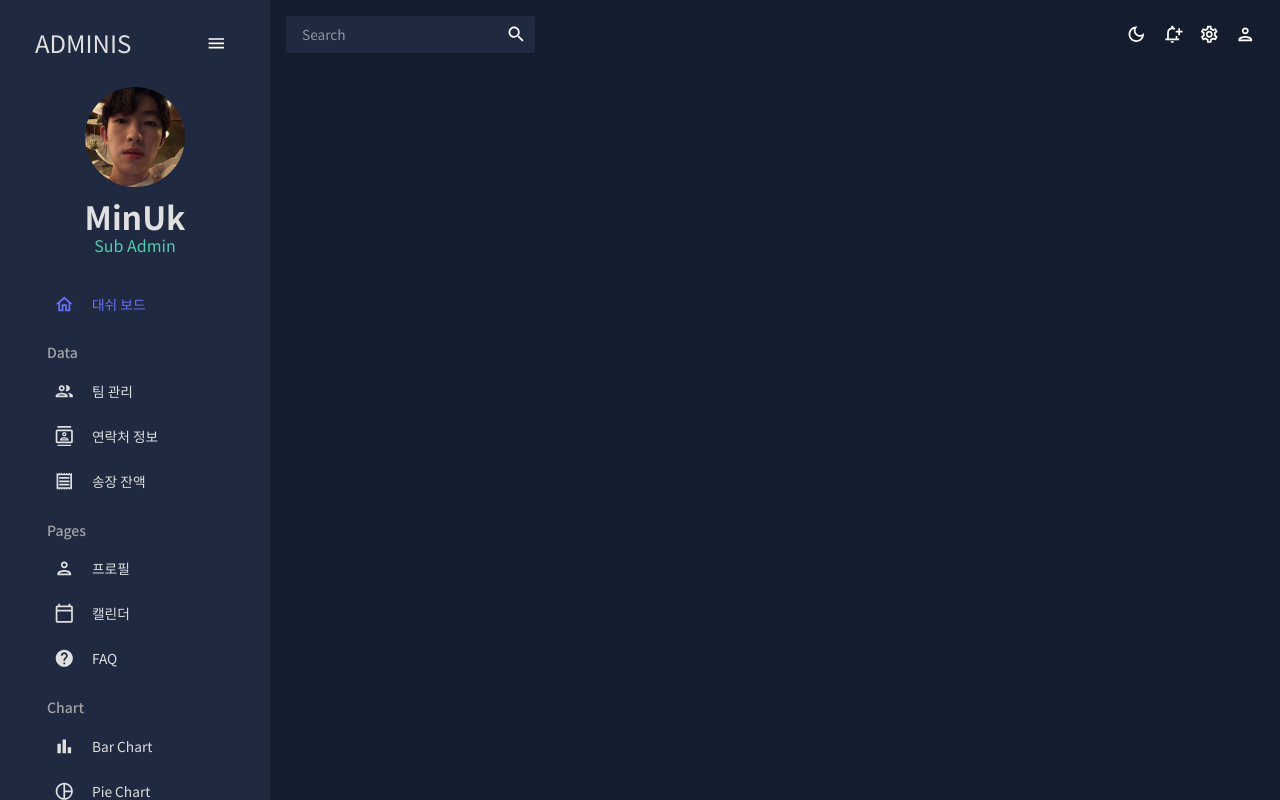
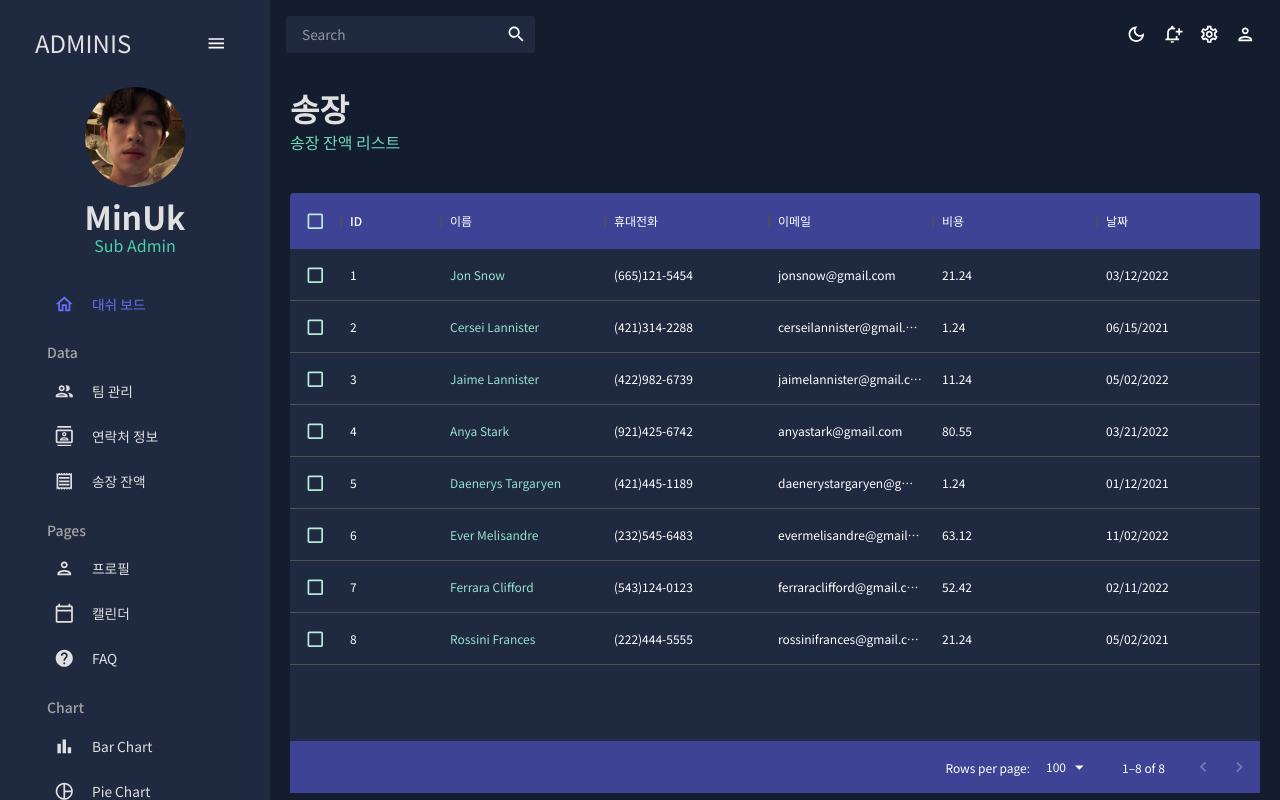
Before and after one commit to minuk3508/admin-dashboard, a React (Create React App) app: page /invoices in a window 1280 px wide. Built offline with nearby package versions, Linux system fonts and the light colour scheme.

Commit message:
Invoice 완료

```diff
--- a/src/App.js
+++ b/src/App.js
@@ -5,7 +5,7 @@
 import Dashboard from "./scenes/dashboard/index";
 import Sidebars from "./scenes/global/Sidebar";
 import Team from "./scenes/team";
-// import Invoices from "./scenes/invoices"
+import Invoices from "./scenes/invoices";
 import Contacts from "./scenes/contacts";
 // import Bar from "./scenes/bar"
 // import Form from "./scenes/form"
@@ -29,7 +29,7 @@
               <Route path="/" element={<Dashboard />} />
               <Route path="/team" element={<Team />} />
               <Route path="/contacts" element={<Contacts />} />
-              {/* <Route path="/invoices" element={<Invoices />} /> */}
+              <Route path="/invoices" element={<Invoices />} />
               {/* <Route path="/form" element={<Form />} /> */}
               {/* <Route path="/bar" element={<Bar />} /> */}
               {/* <Route path="/line" element={<Line />} /> */}
--- /dev/null
+++ b/src/scenes/invoices/index.jsx
@@ -0,0 +1,66 @@
+import { Box, Typography, useTheme } from "@mui/material";
+import { DataGrid } from "@mui/x-data-grid";
+import { tokens } from "../../theme";
+import { mockDataInvoices } from "../../data/mockData";
+import Header from "../../components/Header";
+
+const Invoices = () => {
+  const theme = useTheme();
+  const colors = tokens(theme.palette.mode);
+
+  const columns = [
+    { field: "id", headerName: "ID" },
+    {
+      field: "name",
+      headerName: "이름",
+      flex: 1,
+      cellClassName: "name-column--cell",
+    },
+    { field: "phone", headerName: "휴대전화", flex: 1 },
+    { field: "email", headerName: "이메일", flex: 1 },
+    {
+      field: "cost",
+      headerName: "비용",
+      flex: 1,
+      renderCell: (params) => {
+        <Typography style={{ color: colors.greenAccent[500] }}>
+          ${params.row.cost}
+        </Typography>;
+      },
+    },
+    { field: "date", headerName: "날짜", flex: 1 },
+  ];
+
+  return (
+    <Box m="20px">
+      <Header title="송장" subTitle="송장 잔액 리스트" />
+      <Box
+        m="40px 0 0 0"
+        height="75vh"
+        sx={{
+          "& .MuiDataGrid-root": { border: "none" },
+          "& .MuiDataGrid-cell": { borderBottom: "none" },
+          "& .name-column--cell": { color: colors.greenAccent[300] },
+          "& .MuiDataGrid-columnHeaders": {
+            backgroundColor: colors.buleAccent[700],
+            borderBottom: "none",
+          },
+          "& .MuiDataGrid-virtualScroller": {
+            backgroundColor: colors.primary[400],
+          },
+          "& .MuiDataGrid-footerContainer": {
+            borderTop: "none",
+            backgroundColor: colors.buleAccent[700],
+          },
+          "& .MuiCheckbox-root": {
+            color: `${colors.greenAccent[200]} !important`,
+          },
+        }}
+      >
+        <DataGrid checkboxSelection rows={mockDataInvoices} columns={columns} />
+      </Box>
+    </Box>
+  );
+};
+
+export default Invoices;
```
